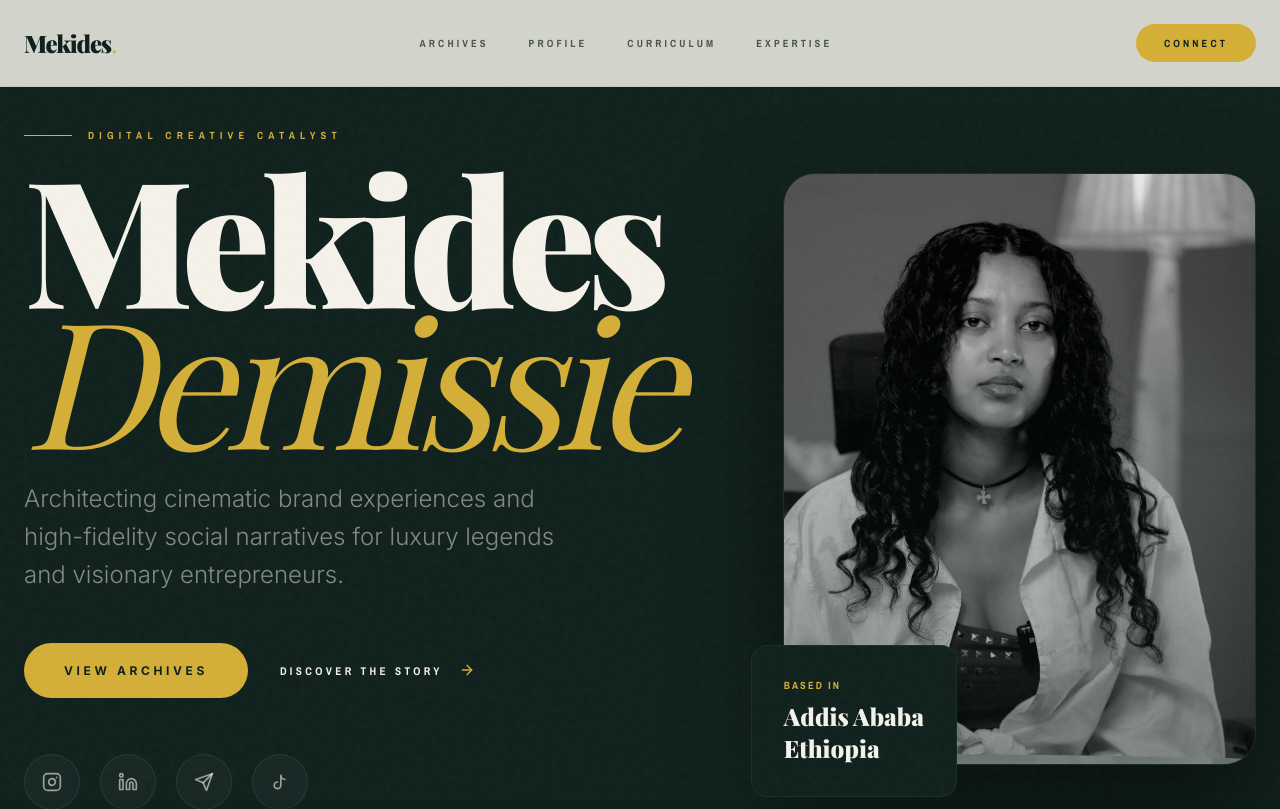
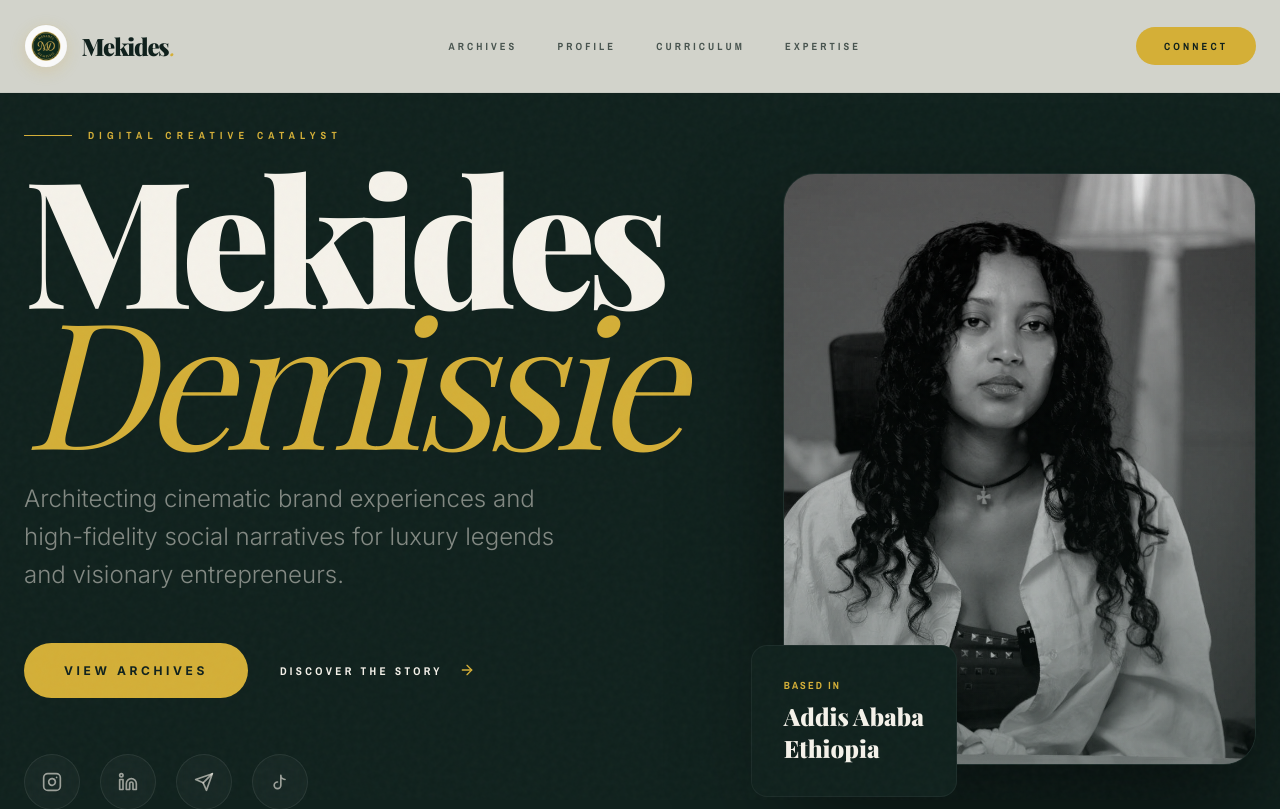
Before and after one commit to SolomonSitotaw23/MKd-sSMMSite, a React (Vite) app: page / in a window 1280 px wide. Shown: the top 809 px of the page. Built offline with nearby package versions, Linux system fonts and the light colour scheme; a web font is replaced by a local one.

Commit message:
feat: update site branding with custom logo and refined navbar styling

```diff
--- a/index.html
+++ b/index.html
@@ -2,9 +2,9 @@
 <html lang="en">
   <head>
     <meta charset="UTF-8" />
-    <link rel="icon" type="image/svg+xml" href="/vite.svg" />
+    <link rel="icon" type="image/png" href="/logo.png" />
     <meta name="viewport" content="width=device-width, initial-scale=1.0" />
-    <title>Mekdis | Luxury Social Media Marketing</title>
+    <title>Mekides Demissie | Luxury Social Media Strategy</title>
     <meta name="description" content="Elevating brands through strategic high-end social media marketing and cinematic content creation." />
     <link rel="preconnect" href="https://fonts.googleapis.com">
     <link rel="preconnect" href="https://fonts.gstatic.com" crossorigin>
--- a/src/components/Navbar.module.css
+++ b/src/components/Navbar.module.css
@@ -18,6 +18,9 @@
 }
 
 .logo {
+  display: flex;
+  align-items: center;
+  gap: 0.85rem;
   font-family: var(--font-playfair);
   font-size: 1.5rem;
   font-weight: 900;
@@ -26,7 +29,26 @@
   text-decoration: none;
 }
 
+.logoIcon {
+  width: 2.75rem;
+  height: 2.75rem;
+  border-radius: 50%;
+  object-fit: cover;
+  box-shadow: 0 4px 15px rgba(212, 175, 55, 0.2);
+  border: 1px solid rgba(212, 175, 55, 0.1);
+  transition: transform 0.4s ease, border-color 0.4s ease;
+}
+
+.logo:hover .logoIcon {
+  transform: scale(1.05);
+  border-color: var(--mustard);
+}
+
 .logo span {
+  color: var(--forest);
+}
+
+.logo span span {
   color: var(--mustard);
   font-style: italic;
   font-weight: 300;
--- a/src/components/Navbar.tsx
+++ b/src/components/Navbar.tsx
@@ -30,7 +30,8 @@ export function Navbar() {
     <nav ref={navRef} className={styles.navbar}>
       <div className={`container ${styles.navContainer}`}>
         <a href="#" className={styles.logo} onClick={closeMenu}>
-          Mekides<span>.</span>
+          <img src="/logo.png" alt="Mekides Logo" className={styles.logoIcon} />
+          <span>Mekides<span>.</span></span>
         </a>
 
         {/* Desktop Links */}
```
Also changed, not shown: public/logo.png (added).
